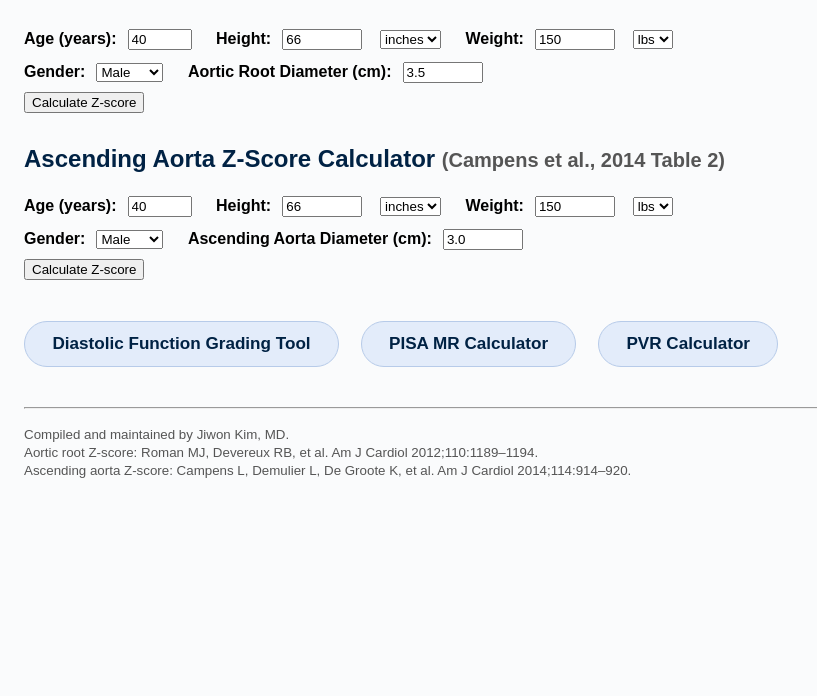
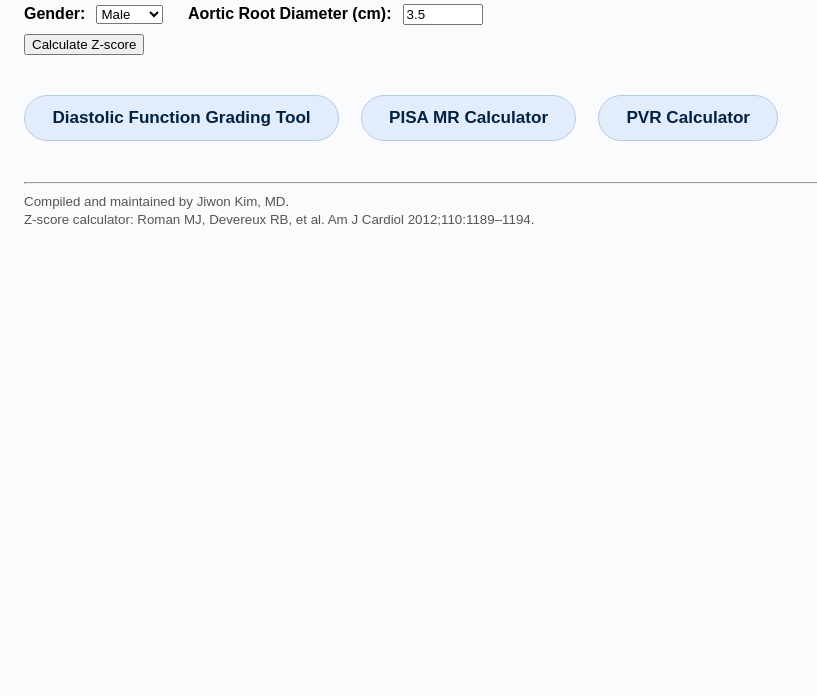
Before and after one commit to JK7533/Jiwon-Echo, a plain HTML site: page index.html in a window 1280 px wide. Shown: the part 104-800 px from the top of the page, without its empty margins (0-817 px from the left). Drawn offline with Linux system fonts and the light colour scheme.

Commit message:
Update index.html

```diff
--- a/index.html
+++ b/index.html
@@ -27,12 +27,10 @@
     label { font-weight: bold; }
     input, select { margin: 0.2em 0.5em 0.7em 0.5em; }
     small { color: #555; }
-    hr { margin: 2em 0 1em 0; }
   </style>
 </head>
 <body>
 
-<h1>Echo Reader Companion (2025)</h1>
 
 <!-- AORTIC ROOT Z-SCORE CALCULATOR -->
 <div class="section">
@@ -69,43 +67,7 @@
   <div class="zscore-result" id="zout"></div>
 </div>
 
-<!-- ASCENDING AORTA Z-SCORE CALCULATOR -->
-<div class="section">
-  <h2>Ascending Aorta Z-Score Calculator <small>(Campens et al., 2014 Table 2)</small></h2>
-  <form id="aaform" onsubmit="event.preventDefault(); calcAAZ();">
-    <label>Age (years):</label>
-    <input type="number" id="aa_age" value="40" min="1" max="120" step="1">
-    &nbsp;&nbsp;
-    <label>Height:</label>
-    <input type="number" id="aa_height" value="66" min="10" max="100" step="0.1">
-    <select id="aa_height_unit">
-      <option value="in">inches</option>
-      <option value="cm">cm</option>
-    </select>
-    &nbsp;&nbsp;
-    <label>Weight:</label>
-    <input type="number" id="aa_weight" value="150" min="10" max="500" step="0.1">
-    <select id="aa_weight_unit">
-      <option value="lb">lbs</option>
-      <option value="kg">kg</option>
-    </select>
-    <br>
-    <label>Gender:</label>
-    <select id="aa_gender">
-      <option value="Male">Male</option>
-      <option value="Female">Female</option>
-    </select>
-    &nbsp;&nbsp;
-    <label>Ascending Aorta Diameter (cm):</label>
-    <input type="number" id="aa_diam" value="3.0" min="1" max="10" step="0.01">
-    <br>
-    <button type="button" onclick="calcAAZ()">Calculate Z-score</button>
-  </form>
-  <div class="zscore-result" id="aa_zout"></div>
-</div>
-
 <script>
-// Aortic Root Z-Score Calculator (Roman MJ, Devereux RB, et al. Am J Cardiol 2012)
 function calcZ() {
   let height = parseFloat(document.getElementById('height').value);
   let weight = parseFloat(document.getElementById('weight').value);
@@ -130,51 +92,6 @@ function calcZ() {
     `Z-score: <span>${z.toFixed(2)}</span> (${sev})<br>
     <small>Predicted mean: ${mean.toFixed(2)} cm | SD: ${sd} cm | BSA: ${bsa.toFixed(2)} m²</small>`;
 }
-
-// Ascending Aorta Z-Score Calculator (Campens et al., 2014 Table 2, logarithmic model)
-function calcAAZ() {
-  let height = parseFloat(document.getElementById('aa_height').value);
-  let weight = parseFloat(document.getElementById('aa_weight').value);
-  let diam_cm = parseFloat(document.getElementById('aa_diam').value); // Input in cm
-  let age = parseFloat(document.getElementById('aa_age').value);
-  let sex = document.getElementById('aa_gender').value; // "Male" or "Female"
-
-  // Unit conversions
-  if (document.getElementById('aa_height_unit').value === "in") height = height * 2.54;
-  if (document.getElementById('aa_weight_unit').value === "lb") weight = weight / 2.20462;
-
-  // BSA (Du Bois & Du Bois)
-  let bsa = 0.007184 * Math.pow(height, 0.725) * Math.pow(weight, 0.425);
-
-  // Ascending aorta in mm (for log10 calculation)
-  let aa_mm = diam_cm * 10.0;
-  let log_aa = Math.log10(aa_mm);
-  let log_bsa = Math.log10(bsa);
-
-  // Campens Table 2, main paper: Logarithmic regression
-  let mean_pred_log;
-  if (sex === "Male") {
-    mean_pred_log = 0.504 + 0.361 * log_bsa + 0.014 * age;
-  } else {
-    mean_pred_log = 0.509 + 0.380 * log_bsa + 0.011 * age;
-  }
-  // For display, convert log10(mm) back to mm
-  let mean_pred_mm = Math.pow(10, mean_pred_log);
-
-  // SD (from Table 2)
-  let sd = 0.045;
-  let z = (log_aa - mean_pred_log) / sd;
-
-  // Severity
-  let sev = "Normal";
-  if (z >= 4) sev = "Severely dilated";
-  else if (z >= 3) sev = "Moderately dilated";
-  else if (z >= 2) sev = "Mildly dilated";
-
-  document.getElementById('aa_zout').innerHTML =
-    `Z-score: <span>${z.toFixed(2)}</span> (${sev})<br>
-    <small>Predicted mean: ${mean_pred_mm.toFixed(1)} mm (${(mean_pred_mm/10).toFixed(2)} cm) | SD: 0.045 (log₁₀ mm) | BSA: ${bsa.toFixed(2)} m²</small>`;
-}
 </script>
 
 <!-- CALCULATOR BUTTONS -->
@@ -188,8 +105,7 @@ function calcAAZ() {
   <hr>
   <small>
     Compiled and maintained by Jiwon Kim, MD.<br>
-    Aortic root Z-score: Roman MJ, Devereux RB, et al. Am J Cardiol 2012;110:1189–1194.<br>
-    Ascending aorta Z-score: Campens L, Demulier L, De Groote K, et al. Am J Cardiol 2014;114:914–920.<br>
+    Z-score calculator: Roman MJ, Devereux RB, et al. Am J Cardiol 2012;110:1189–1194.
   </small>
 </footer>
 
```
